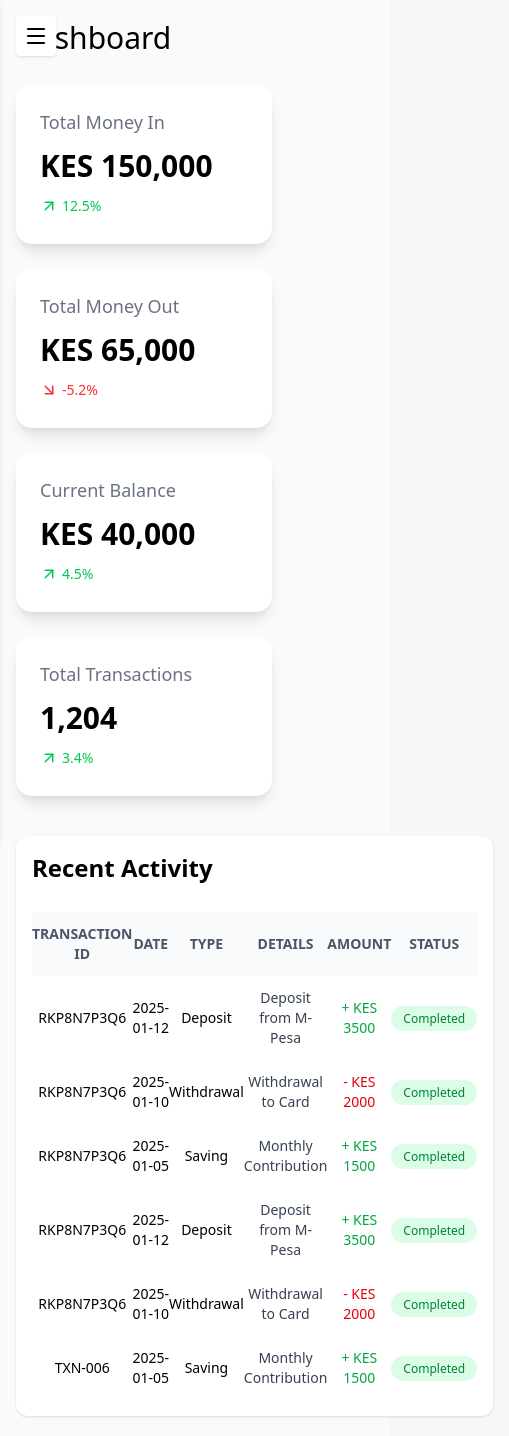
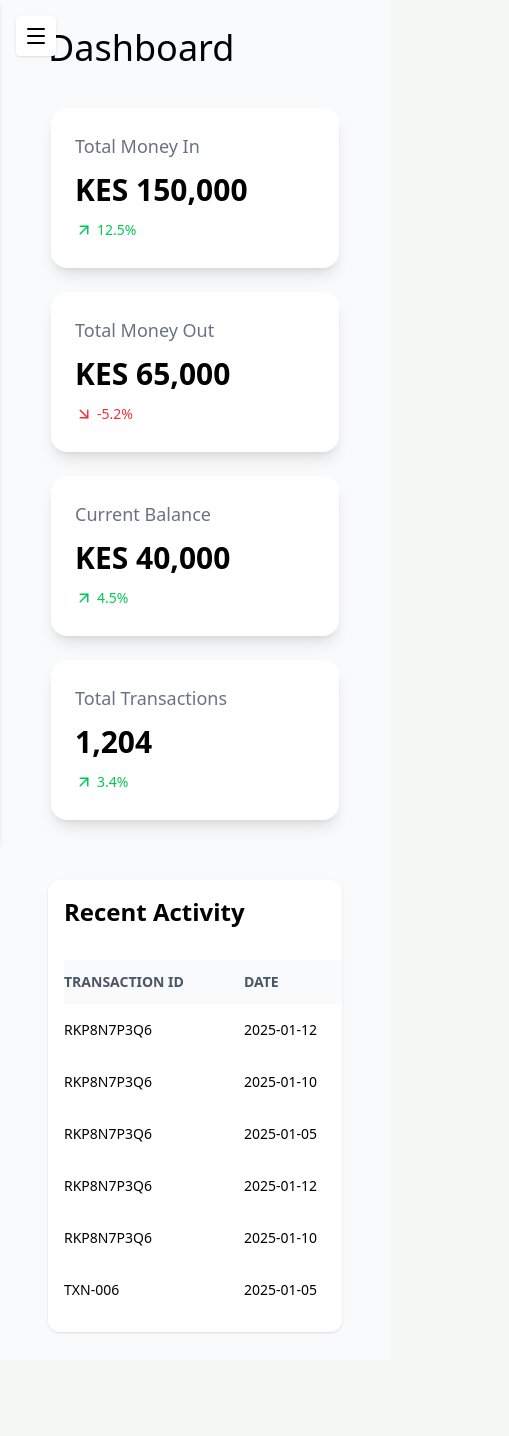
Before and after one commit to samuelkaranja/pesalens, a React (Vite) app: page /dashboard in a window 390 px wide. Shown: the whole page, 509 px wide, since content can reach past the window. After the commit the page ends 1360 px from the top, so only its background shows below. Built offline with nearby package versions, Linux system fonts and the light colour scheme.

Commit message:
Made the table and cards responsive in the Dashboard page

```diff
--- a/src/components/AmountCard.tsx
+++ b/src/components/AmountCard.tsx
@@ -15,7 +15,7 @@ const AmountCard: React.FC<AmountCardProps> = ({
   const isPositive = percentage >= 0;
 
   return (
-    <div className="p-6 bg-white rounded-2xl shadow-lg w-64 min-h-[160px] hover: cursor-pointer">
+    <div className="p-6 bg-white rounded-2xl shadow-lg w-72 min-h-[160px] hover: cursor-pointer">
       <span className="text-lg text-gray-500 font-light text-md mt-3">
         {title}
       </span>
--- a/src/components/RecentTransactions.tsx
+++ b/src/components/RecentTransactions.tsx
@@ -20,19 +20,17 @@ const statusClasses: Record<Transaction["status"], string> = {
   Failed: "bg-red-100 text-red-700",
 };
 
-//<h2 className="text-2xl font-semibold mb-7">{title}</h2>
-
 const RecentTransactions: React.FC<RecentTransactionsProps> = ({
   title = "Recent Activity",
   transactions,
 }) => {
   return (
     <div className="bg-white rounded-xl shadow-sm p-4 md:p-6 overflow-x-auto">
-      <h2 className="text-2xl font-semibold mb-7">{title}</h2>
+      <h2 className="text-2xl font-semibold mb-8">{title}</h2>
 
-      <table className="w-full text-center border-collapse">
+      <table className="w-full min-w-[850px] md:min-w-full border-collapse">
         <thead className="bg-[#f8fafc]">
-          <tr className="text-gray-600 text-sm">
+          <tr className="text-gray-600 text-sm text-left">
             <th className="py-3">TRANSACTION ID</th>
             <th className="">DATE</th>
             <th className="">TYPE</th>
--- a/src/components/SideBar.tsx
+++ b/src/components/SideBar.tsx
@@ -26,12 +26,12 @@ const SideBar: React.FC = () => {
 
       {/* Sidebar */}
       <aside
-        className={`fixed top-0 left-0 h-full w-70 bg-white shadow-md z-40 px-5
+        className={`fixed top-0 left-0 h-full w-[280px] bg-white shadow-md z-40 px-5
           transform ${open ? "translate-x-0" : "-translate-x-full"}
           md:translate-x-0 md:block transition-transform duration-300`}
       >
         <NavLink to="/">
-          <h1 className="text-3xl font-bold mb-8 mt-5 ml-5">Pesalens</h1>
+          <h1 className="text-3xl font-bold mb-8 mt-8 ml-5">Pesalens</h1>
         </NavLink>
 
         <nav className="flex flex-col gap-3 text-[#414042] text-[16px]">
--- a/src/layouts/DashboardLayout.tsx
+++ b/src/layouts/DashboardLayout.tsx
@@ -4,10 +4,10 @@ import SideBar from "../components/SideBar";
 
 const DashboardLayout: React.FC = () => {
   return (
-    <div className="min-h-screen flex bg-gray-50">
+    <div className="min-h-screen bg-gray-50">
       <SideBar />
-      <main className="flex-1 p-4 md:ml-50">
-        <div className="max-w-[1050px] mx-auto">
+      <main className="px-12 py-6 md:ml-[300px] transition-all">
+        <div className="w-full max-w-[1600px] mx-auto">
           <Outlet />
         </div>
       </main>
--- a/src/pages/Analytics.tsx
+++ b/src/pages/Analytics.tsx
@@ -13,7 +13,7 @@ const Analytics: React.FC = () => {
   return (
     <div className="py-1 w-full">
       <div className="flex items-center justify-between mb-8">
-        <h1 className="text-2xl font-semibold">Reports & Analytics</h1>
+        <h1 className="text-4xl font-semibold">Reports & Analytics</h1>
 
         <div className="flex items-center gap-3">
           <button className="flex items-center gap-2 border px-4 py-2 rounded-lg text-sm">
--- a/src/pages/Dashboard.tsx
+++ b/src/pages/Dashboard.tsx
@@ -65,10 +65,10 @@ const sampleData: Transaction[] = [
 const Dashboard: React.FC = () => {
   return (
     <div className="py-1">
-      <h1 className="text-3xl font-medium">Dashboard</h1>
+      <h1 className="text-4xl font-medium">Dashboard</h1>
 
       {/* AmountCards */}
-      <div className="grid grid-cols-1 sm:grid-cols-2 lg:grid-cols-4 gap-6 mt-7">
+      <div className="grid grid-cols-1 md:grid-cols-2 lg:grid-cols-4 gap-6 mt-10 place-items-center md:place-items-start">
         {stats.map((stat, index) => (
           <AmountCard
             key={index}
@@ -80,7 +80,7 @@ const Dashboard: React.FC = () => {
       </div>
 
       {/* RecentTransactions */}
-      <div className="mt-10">
+      <div className="mt-15">
         <RecentTransactions transactions={sampleData} />
       </div>
     </div>
--- a/src/pages/Transactions.tsx
+++ b/src/pages/Transactions.tsx
@@ -55,7 +55,7 @@ const Transactions: React.FC = () => {
   return (
     <div className="py-2">
       <div className="flex flex-row items-center justify-between mb-10">
-        <h1 className="text-3xl font-bold text-gray-900">All Transactions</h1>
+        <h1 className="text-4xl font-bold text-gray-900">All Transactions</h1>
         <button className="flex items-center gap-2 text-sm bg-[#13ec5b] py-2 px-4 rounded-2xl hover:cursor-pointer">
           <Download className="h-4 w-4" />
           Export Data
```
